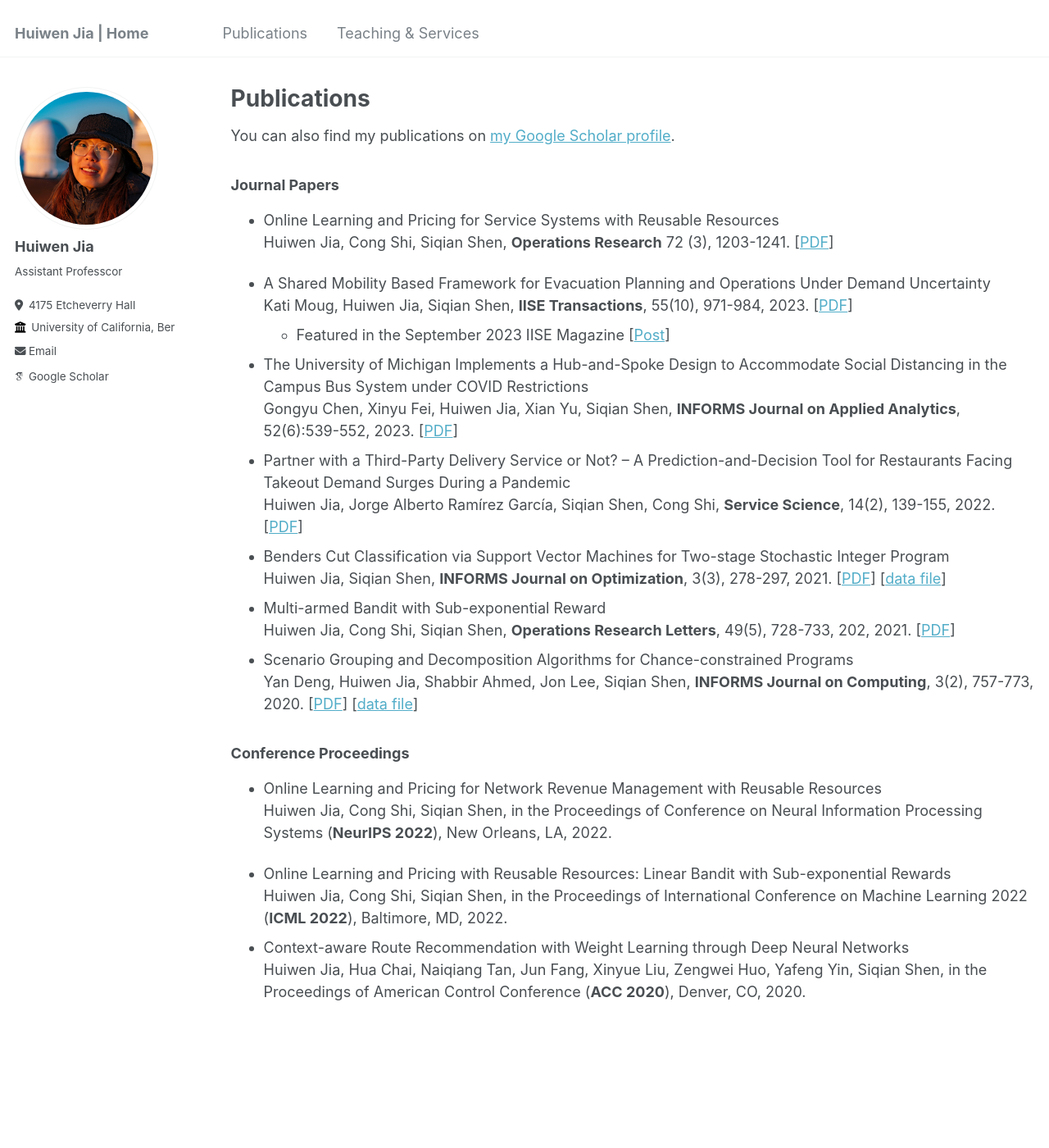
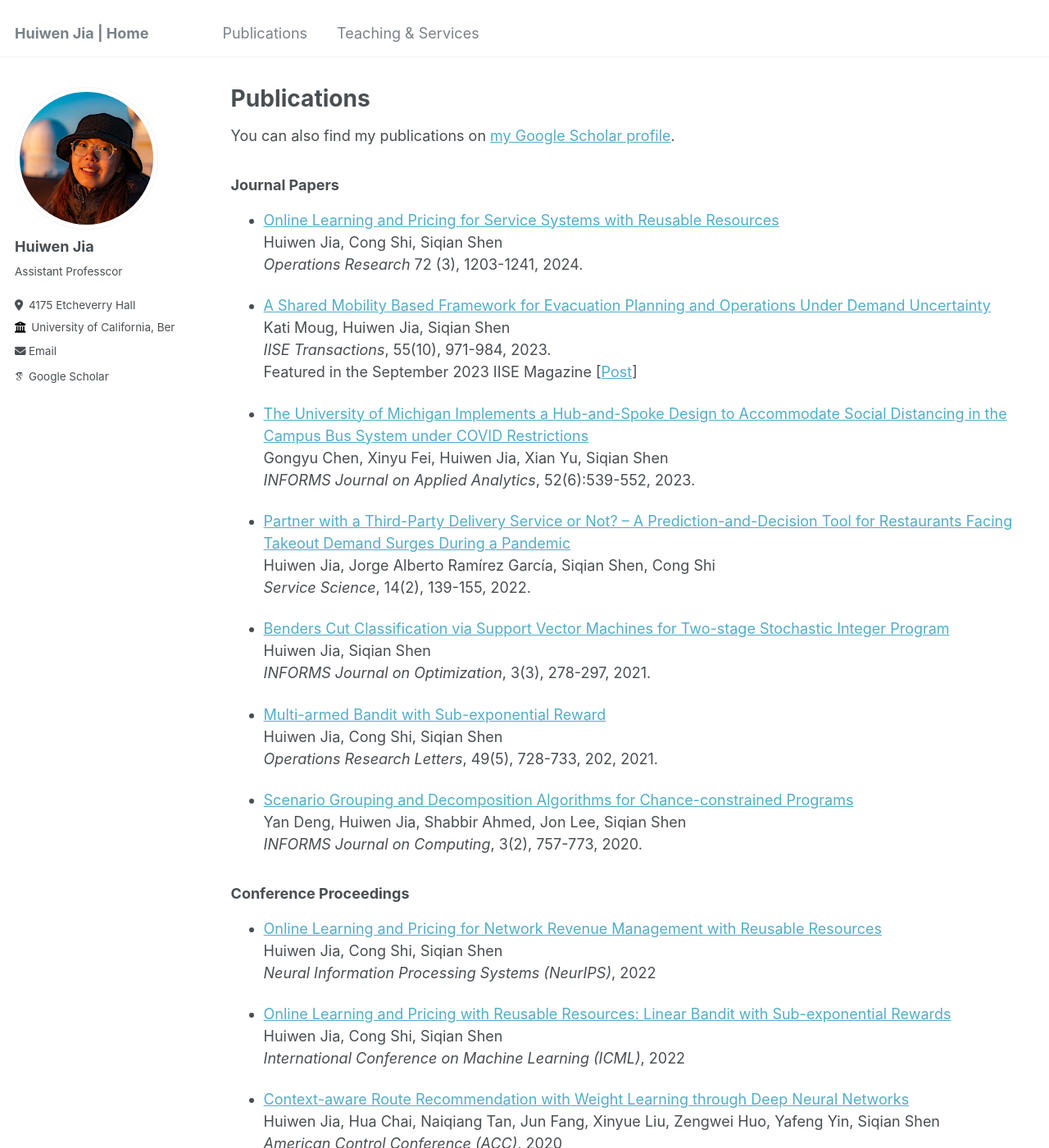
Before and after one commit to huiwen-j/huiwen-j.github.io, a Jekyll site: the page built from _pages/publications.md, in a window 1280 px wide and 1400 px high. Shown: the whole window at 82% size. Built offline with Jekyll 4.4.1, drawn with Linux system fonts in a browser that asks for light colours; some web fonts are replaced.

Commit message:
Update publications.md
update format

```diff
--- a/_pages/publications.md
+++ b/_pages/publications.md
@@ -10,28 +10,44 @@ author_profile: true
 You can also find my publications on [my Google Scholar profile](https://scholar.google.com/citations?user=g4BaPJsAAAAJ&hl=en).
 
 ### Journal Papers
-* Online Learning and Pricing for Service Systems with Reusable Resources\
-  Huiwen Jia, Cong Shi, Siqian Shen, **Operations Research** 72 (3), 1203-1241. [[PDF](https://papers.ssrn.com/sol3/papers.cfm?abstract_id=3755902)]
+* [Online Learning and Pricing for Service Systems with Reusable Resources](https://papers.ssrn.com/sol3/papers.cfm?abstract_id=3755902)\
+  Huiwen Jia, Cong Shi, Siqian Shen\
+  *Operations Research* 72 (3), 1203-1241, 2024.
 
-* A Shared Mobility Based Framework for Evacuation Planning and Operations Under Demand Uncertainty\
-  Kati Moug, Huiwen Jia, Siqian Shen, **IISE Transactions**, 55(10), 971-984, 2023. [[PDF](https://optimization-online.org/2020/08/7963/)]
-  *  Featured in the September 2023 IISE Magazine [[Post](https://www.linkedin.com/posts/iise-transactions-120536213_2023-09-activity-7102292764909850625-xGYZ/?utm_source=share&utm_medium=member_desktop)]
-* The University of Michigan Implements a Hub-and-Spoke Design to Accommodate Social Distancing in the Campus Bus System under COVID Restrictions\
-  Gongyu Chen, Xinyu Fei, Huiwen Jia, Xian Yu, Siqian Shen, **INFORMS Journal on Applied Analytics**, 52(6):539-552, 2023. [[PDF](https://arxiv.org/abs/2010.10630)]
-* Partner with a Third-Party Delivery Service or Not? – A Prediction-and-Decision Tool for Restaurants Facing Takeout Demand Surges During a Pandemic\
-  Huiwen Jia, Jorge Alberto Ramírez García, Siqian Shen, Cong Shi, **Service Science**, 14(2), 139-155, 2022. [[PDF](https://papers.ssrn.com/sol3/papers.cfm?abstract_id=3734018)]
-* Benders Cut Classification via Support Vector Machines for Two-stage Stochastic Integer Program\
-  Huiwen Jia, Siqian Shen, **INFORMS Journal on Optimization**, 3(3), 278-297, 2021. [[PDF](https://pubsonline.informs.org/doi/10.1287/ijoo.2019.0050)] [[data file](https://www.google.com/url?q=http%3A%2F%2Fwww-personal.umich.edu%2F~siqian%2Fdocs%2FBenders_SVM_LearnBD_Data_Code.zip&sa=D)]
-* Multi-armed Bandit with Sub-exponential Reward\
-  Huiwen Jia, Cong Shi, Siqian Shen,  **Operations Research Letters**, 49(5), 728-733, 202, 2021. [[PDF](https://doi.org/10.1016/j.orl.2021.08.004)]
-* Scenario Grouping and Decomposition Algorithms for Chance-constrained Programs\
-  Yan Deng, Huiwen Jia, Shabbir Ahmed, Jon Lee, Siqian Shen, **INFORMS Journal on Computing**, 3(2), 757-773, 2020. [[PDF](https://pubsonline.informs.org/doi/10.1287/ijoc.2020.0970)] [[data file](http://www-personal.umich.edu/~siqian/docs/scen_decom_data_source_code.zip)]
+* [A Shared Mobility Based Framework for Evacuation Planning and Operations Under Demand Uncertainty](https://optimization-online.org/2020/08/7963/)\
+  Kati Moug, Huiwen Jia, Siqian Shen\
+  *IISE Transactions*, 55(10), 971-984, 2023.\
+      Featured in the September 2023 IISE Magazine [[Post](https://www.linkedin.com/posts/iise-transactions-120536213_2023-09-activity-7102292764909850625-xGYZ/?utm_source=share&utm_medium=member_desktop)]
+
+* [The University of Michigan Implements a Hub-and-Spoke Design to Accommodate Social Distancing in the Campus Bus System under COVID Restrictions](https://arxiv.org/abs/2010.10630) \
+  Gongyu Chen, Xinyu Fei, Huiwen Jia, Xian Yu, Siqian Shen\
+  *INFORMS Journal on Applied Analytics*, 52(6):539-552, 2023.
+
+* [Partner with a Third-Party Delivery Service or Not? – A Prediction-and-Decision Tool for Restaurants Facing Takeout Demand Surges During a Pandemic](https://papers.ssrn.com/sol3/papers.cfm?abstract_id=3734018)\
+  Huiwen Jia, Jorge Alberto Ramírez García, Siqian Shen, Cong Shi\
+  *Service Science*, 14(2), 139-155, 2022.
+
+* [Benders Cut Classification via Support Vector Machines for Two-stage Stochastic Integer Program](https://pubsonline.informs.org/doi/10.1287/ijoo.2019.0050)\
+  Huiwen Jia, Siqian Shen\
+  *INFORMS Journal on Optimization*, 3(3), 278-297, 2021.
+
+* [Multi-armed Bandit with Sub-exponential Reward](https://doi.org/10.1016/j.orl.2021.08.004)\
+  Huiwen Jia, Cong Shi, Siqian Shen\
+  *Operations Research Letters*, 49(5), 728-733, 202, 2021.
+
+* [Scenario Grouping and Decomposition Algorithms for Chance-constrained Programs](https://pubsonline.informs.org/doi/10.1287/ijoc.2020.0970)\
+  Yan Deng, Huiwen Jia, Shabbir Ahmed, Jon Lee, Siqian Shen\
+  *INFORMS Journal on Computing*, 3(2), 757-773, 2020.
 
 ### Conference Proceedings
-* Online Learning and Pricing for Network Revenue Management with Reusable Resources\
-  Huiwen Jia, Cong Shi, Siqian Shen, in the Proceedings of Conference on Neural Information Processing Systems (**NeurIPS 2022**), New Orleans, LA, 2022.
+* [Online Learning and Pricing for Network Revenue Management with Reusable Resources](https://proceedings.neurips.cc/paper_files/paper/2022/file/1f01cdfd07f0ec78124627cf32d0d83c-Paper-Conference.pdf)\
+  Huiwen Jia, Cong Shi, Siqian Shen\
+  *Neural Information Processing Systems (NeurIPS)*, 2022
 
-* Online Learning and Pricing with Reusable Resources: Linear Bandit with Sub-exponential Rewards\
-  Huiwen Jia, Cong Shi, Siqian Shen, in the Proceedings of International Conference on Machine Learning 2022 (**ICML 2022**), Baltimore, MD, 2022.
-* Context-aware Route Recommendation with Weight Learning through Deep Neural Networks\
-  Huiwen Jia, Hua Chai, Naiqiang Tan, Jun Fang, Xinyue Liu, Zengwei Huo, Yafeng Yin, Siqian Shen, in the Proceedings of American Control Conference (**ACC 2020**), Denver, CO, 2020.
+* [Online Learning and Pricing with Reusable Resources: Linear Bandit with Sub-exponential Rewards](https://proceedings.mlr.press/v162/jia22c/jia22c.pdf)\
+  Huiwen Jia, Cong Shi, Siqian Shen\
+  *International Conference on Machine Learning (ICML)*, 2022
+
+* [Context-aware Route Recommendation with Weight Learning through Deep Neural Networks](https://ieeexplore.ieee.org/abstract/document/9147524)\
+  Huiwen Jia, Hua Chai, Naiqiang Tan, Jun Fang, Xinyue Liu, Zengwei Huo, Yafeng Yin, Siqian Shen\
+  *American Control Conference (ACC)*, 2020
```
